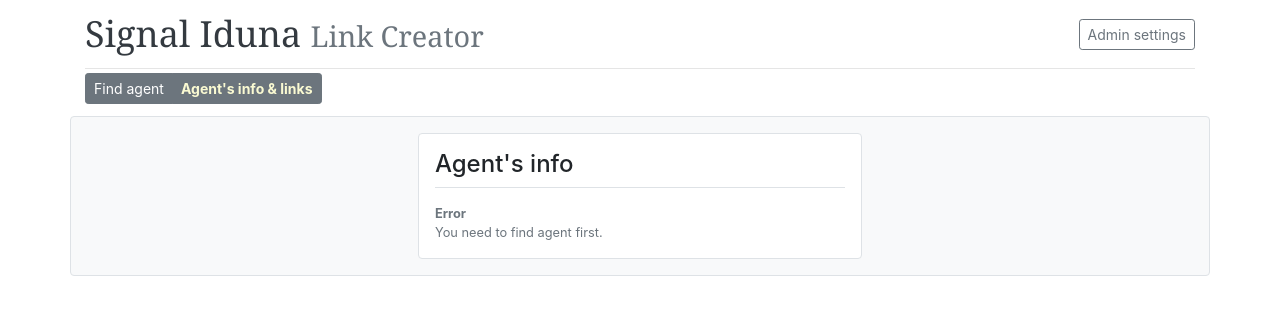
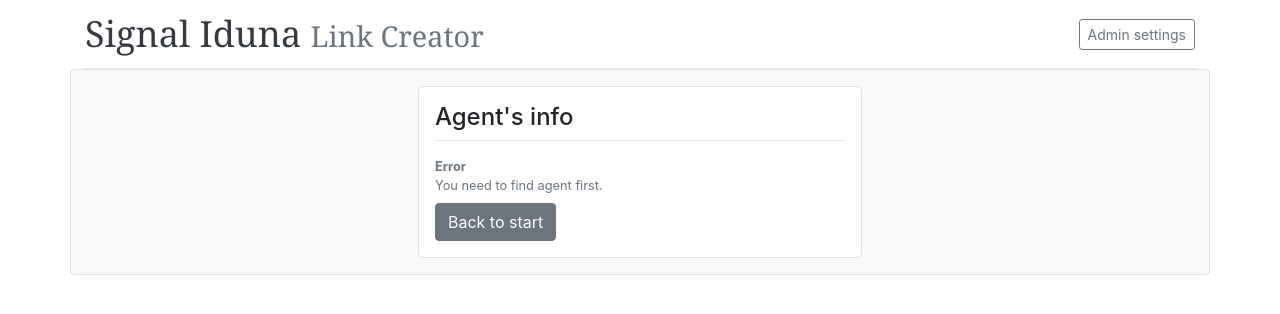
Before and after one commit to itsjustfortesting/LinkCreatorAngular, an Angular app: page /agent-info in a window 1280 px wide. Shown: the top 314 px of the page. Built offline with nearby package versions, Linux system fonts and the light colour scheme.

Commit message:
Structure change

```diff
--- a/src/app/agent/agent-info/agent-info.component.html
+++ b/src/app/agent/agent-info/agent-info.component.html
@@ -9,6 +9,7 @@
             You need to find agent first.
           </p>
         </div>
+        <button class="btn btn-secondary mt-2" [routerLink]="['/find-agent']">Back to start</button>
       </div>
     </div>
   </div>
--- a/src/app/agent/agent-info/agent-info.component.ts
+++ b/src/app/agent/agent-info/agent-info.component.ts
@@ -52,12 +52,13 @@
 
   onReset() {
     this.agentSubscription.unsubscribe();
+    this.showLinkExportComponentSubscription.unsubscribe();
     this.router.navigate(['/find-agent']);
     this.agentService.setActiveAgent(null);
+    this.linksService.clearSelectedLinks();
   }
 
   ngOnDestroy() {
-    this.agentSubscription.unsubscribe();
-    this.showLinkExportComponentSubscription.unsubscribe();
+    this.onReset();
   }
 }
--- a/src/app/agent/agent-info/links/link-list/link-list.component.html
+++ b/src/app/agent/agent-info/links/link-list/link-list.component.html
@@ -21,7 +21,7 @@
           </tr>
           </tbody>
         </table>
-        <input type="submit" class="btn btn-primary" value="Generate links">
+        <input type="submit" class="btn btn-primary" value="Generate links" [hidden]="!showSubmitButton">
       </form>
       <!-- Loading info -->
       <ng-template #loadingInfo>
--- a/src/app/agent/agent-info/links/link-list/link-list.component.ts
+++ b/src/app/agent/agent-info/links/link-list/link-list.component.ts
@@ -15,6 +15,7 @@
   linkListSubscription: Subscription;
   dataLoaded = false;
   selectedLinks: boolean[] = [];
+  showSubmitButton = true;
   @ViewChild('linkListForm') linkListForm: NgForm;
 
   constructor(private linkService: LinkService, private sharedService: SharedService) {
@@ -43,6 +44,7 @@
   }
 
   onLinkListSubmit() {
+    this.showSubmitButton = false;
     this.sharedService.setLinkExportComponent(true);
   }
 
--- a/src/app/app.component.html
+++ b/src/app/app.component.html
@@ -1,6 +1,5 @@
 <div class="container">
   <app-header></app-header>
-  <app-menu></app-menu>
   <div class="row">
     <div class="col-md-12 bg-light text-black rounded border">
       <router-outlet></router-outlet>
--- a/src/app/core/core.module.ts
+++ b/src/app/core/core.module.ts
@@ -1,5 +1,4 @@
 import {NgModule} from '@angular/core';
-import {MenuComponent} from './menu/menu.component';
 import {HeaderComponent} from './header/header.component';
 import {CommonModule} from '@angular/common';
 import {PageNotFoundComponent} from './page-not-found/page-not-found.component';
@@ -8,7 +7,6 @@
 @NgModule({
   declarations: [
     HeaderComponent,
-    MenuComponent,
     PageNotFoundComponent
   ],
   imports: [
@@ -17,7 +15,6 @@
   ],
   exports: [
     HeaderComponent,
-    MenuComponent
   ]
 })
 export class CoreModule { }
--- a/src/app/core/menu/menu.component.css
+++ /dev/null
@@ -1,4 +0,0 @@
-.linkActive {
-  font-weight: bold;
-  color: lightgoldenrodyellow;
-}
--- a/src/app/core/menu/menu.component.html
+++ /dev/null
@@ -1,8 +0,0 @@
-<div class="nav-scroller py-1 mb-2">
-  <nav class="nav d-flex">
-    <div class="btn-group">
-      <button class="btn btn-sm btn-secondary" [routerLink]="['/find-agent']" routerLinkActive="linkActive">Find agent</button>
-      <button class="btn btn-sm btn-secondary" [routerLink]="['/agent-info']" routerLinkActive="linkActive">Agent's info & links</button>
-    </div>
-  </nav>
-</div>
--- a/src/app/core/menu/menu.component.ts
+++ /dev/null
@@ -1,15 +0,0 @@
-import { Component, OnInit } from '@angular/core';
-
-@Component({
-  selector: 'app-menu',
-  templateUrl: './menu.component.html',
-  styleUrls: ['./menu.component.css']
-})
-export class MenuComponent implements OnInit {
-
-  constructor() { }
-
-  ngOnInit() {
-  }
-
-}
--- a/src/app/core/page-not-found/page-not-found.component.html
+++ b/src/app/core/page-not-found/page-not-found.component.html
@@ -3,5 +3,6 @@
     <div class="my-3 p-3 bg-white rounded box-shadow border">
       <h4 class="pb-0 mb-0">Error 404: Page not found :(</h4>
     </div>
+    <button class="btn btn-secondary mb-4" [routerLink]="['/find-agent']">Back to start</button>
   </div>
 </div>
```
